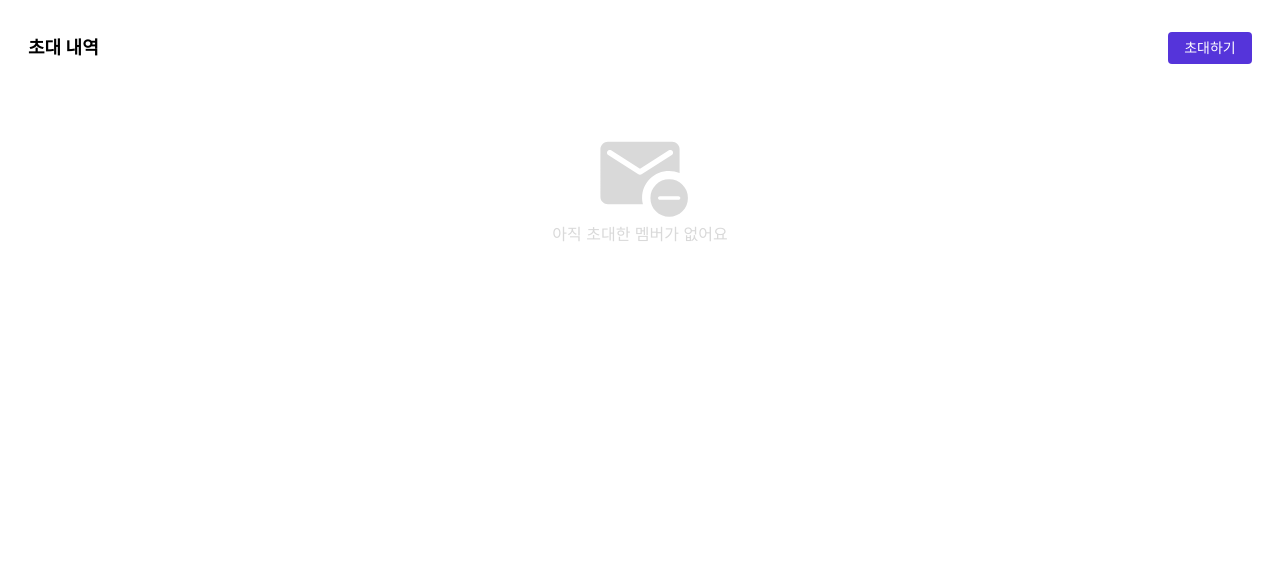
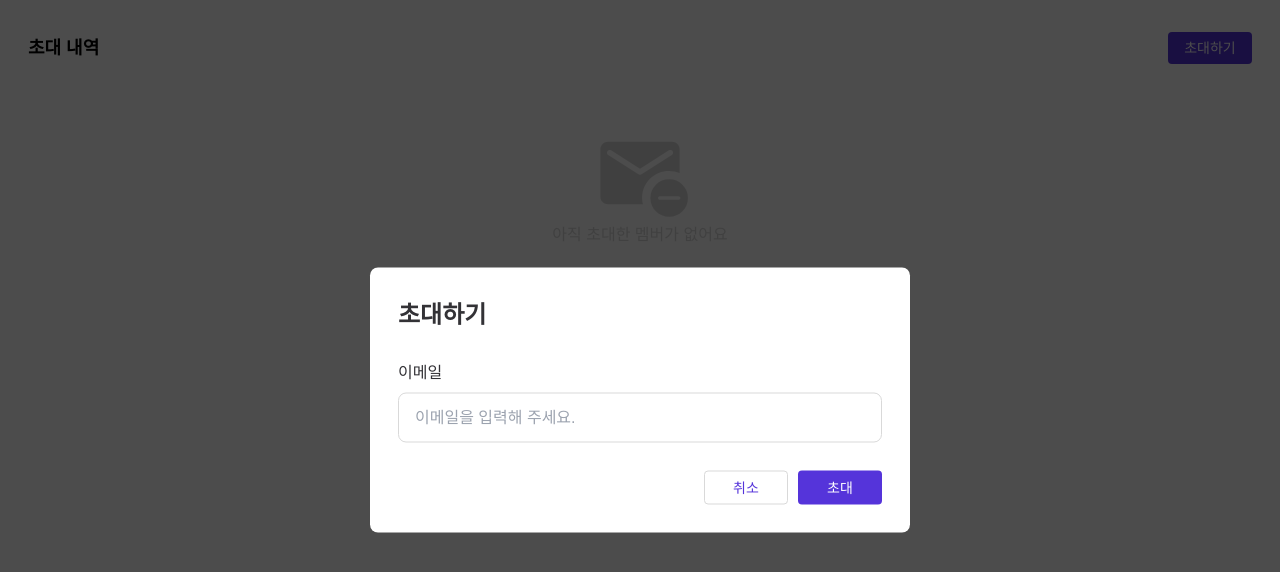
Before and after one commit to only-arrow-function/Taskify, a Next.js app: page /temporary-eansu in a window 1280 px wide. Both pictures are taken after a click on the button "초대하기". Shown: the top 572 px of the page. Built offline with nearby package versions, Linux system fonts and the light colour scheme.

Commit message:
feat [노은수] : 초대 테이블의 초대 모달 구현

```diff
--- a/apis/request.ts
+++ b/apis/request.ts
@@ -11,19 +11,6 @@ const headers = {
 };
 
 const requests = Object.freeze({
-  getInviteUsers: async (dashboardid: string, token: string | null) => {
-    if (!token) return;
-
-    try {
-      const { data } = await axios.get(`dashboards/${dashboardid}`, {
-        headers: { Authorization: 'Bearer ' + token },
-      });
-      return data;
-    } catch (error) {
-      console.error(ERROR_MESSAGE, error);
-    }
-  },
-
   login: async (email: string, password: string) => {
     try {
       const { data } = await axios.post('auth/login', { email, password });
@@ -89,6 +76,27 @@ const requests = Object.freeze({
     }
   },
 
+  getInviteUsers: async (dashboardid: string, token: string | null) => {
+    if (!token) return;
+
+    try {
+      const { data } = await axios.get(`dashboards/${dashboardid}`, {
+        headers: { Authorization: 'Bearer ' + token },
+      });
+      return data;
+    } catch (error) {
+      console.error(ERROR_MESSAGE, error);
+    }
+  },
+
+  inviteUserInDashboard: async (inviteUserEmail:string, dashboardid: string) => {
+    try {
+      const { data } = await axios.post(`dashboards/${dashboardid}/invitations`, inviteUserEmail, headers);
+      return data;
+    } catch (error) {
+      console.error(ERROR_MESSAGE, error);
+    }
+  },
   // 다른 API 요청도 여기에 추가 가능
 });
 
--- a/components/dashboard/list/dashboard-list.tsx
+++ b/components/dashboard/list/dashboard-list.tsx
@@ -13,7 +13,7 @@ const DashboardList = () => {
 
   const isToggle = useToggleStore((state) => state.isToggle);
   const handleOpenToggle = useToggleStore((state) => state.handleOpenToggle);
-
+  console.log(isToggle);
   const { totalPages, currentPage, sliceData, nextCurrentPage, prevCurrentPage } = usePagination<DashboardItem>(
     data!.dashboards,
   );
--- /dev/null
+++ b/components/dashboard/modal/Invite-modal.tsx
@@ -0,0 +1,51 @@
+import { ChangeEvent, useState } from "react";
+
+import { useRouter } from "next/router"
+
+import requests from "@/apis/request"
+
+import BasicButton from '@/components/buttons/basic-button';
+import InputField from '@/components/inputs/input-field';
+import ModalTitle from '@/components/modal/modal-title';
+import ModalWithDimmed from '@/components/modal/modal-with-dimmed';
+
+interface InviteModalType {
+  handleCloseModal: () => void;
+}
+
+const InviteModal = ({ handleCloseModal }: InviteModalType) => {
+  const router = useRouter();
+  const [input, setInput] = useState('');
+
+  const handleInputChange = (e:ChangeEvent<HTMLInputElement>) => {
+    e.preventDefault();
+    setInput(e.target.value);
+  }
+
+  const handleClickForInvite = async () => {
+    if (typeof router.query.id !== "string") return;
+
+    const result = await requests.inviteUserInDashboard(router.query.id, "test123@test.com ");
+    console.log(result);
+  }
+
+  return (
+    <ModalWithDimmed handleCloseModal={handleCloseModal}>
+      <ModalTitle>초대하기</ModalTitle>
+      <InputField
+        type="text"
+        label="이메일"
+        id="invite-user-in-dashboard"
+        placeholder="이메일을 입력해 주세요."
+        onChange={handleInputChange}
+        value={input}
+      />
+      <div className='flex flex-row gap-[10px] justify-end'>
+        <BasicButton purpose='negative' eventHandler={handleCloseModal}>취소</BasicButton>
+        <BasicButton purpose='positive' eventHandler={handleClickForInvite}>초대</BasicButton>
+      </div>
+    </ModalWithDimmed>
+  );
+};
+
+export default InviteModal;
--- a/components/modal/backdrop.tsx
+++ b/components/modal/backdrop.tsx
@@ -2,6 +2,7 @@ import { useToggleStore } from '@/store/toggle-store';
 
 const BackDrop = () => {
   const handleCloseToggle = useToggleStore((state) => state.handleCloseToggle);
+
   return <div className="z-20 fixed inset-0 bg-black/70" onClick={handleCloseToggle} />;
 };
 
--- /dev/null
+++ b/components/modal/dimmed.tsx
@@ -0,0 +1,9 @@
+interface DimmedType {
+  handleCloseModal: () => void;
+}
+
+const Dimmed = ({ handleCloseModal }: DimmedType) => {
+  return <div className="z-20 fixed inset-0 bg-black/70" onClick={handleCloseModal} />;
+};
+
+export default Dimmed;
--- /dev/null
+++ b/components/modal/modal-with-dimmed.tsx
@@ -0,0 +1,19 @@
+import { ReactNode } from 'react';
+import Dimmed from './dimmed';
+import ModalLayout from './modal-layout';
+
+interface ModalWithDimmedType {
+  children: ReactNode;
+  handleCloseModal: () => void;
+}
+
+const ModalWithDimmed = ({ children, handleCloseModal }: ModalWithDimmedType) => {
+  return (
+    <>
+      <Dimmed handleCloseModal={handleCloseModal} />
+      <ModalLayout>{children}</ModalLayout>
+    </>
+  );
+};
+
+export default ModalWithDimmed;
--- a/components/tables/invite-table.tsx
+++ b/components/tables/invite-table.tsx
@@ -1,29 +1,28 @@
+import { useState } from "react"
+
 import Image from "next/image"
-import { useRouter } from "next/router"
 
 import BasicButton from "../buttons/basic-button"
-import { useGetInviteUsers } from "@/hooks/swr/use-Invite-users"
+import InviteModal from "../dashboard/modal/Invite-modal"
+
+import { useHandleModal } from "@/hooks/use-handle-modal"
 
 import NoEmailIcon from "@/public/icon/no-email.svg"
 
 const InviteTable = () => {
-  const { route } = useRouter();
-  //const { id } = query;
-  console.log(route);
-
-  const { data }:any = useGetInviteUsers("0");
-  console.log(data);
+  const { isOpenModal, handleOpenModal, handleCloseModal } = useHandleModal();
 
   return (
     <div className="flex w-full h-[406px] px-[28px] py-[32px] flex-col gap-[3.7rem] rounded-md bg-white">
       <div className="flex items-center justify-between">
-        <span className="text-center font-[Pretendard] text-lg font-bold">초대 내역</span>
-        <BasicButton purpose='positive'>초대하기</BasicButton>
+        <span className="text-center text-lg font-bold">초대 내역</span>
+        <BasicButton purpose='positive' eventHandler={handleOpenModal}>초대하기</BasicButton>
       </div>
       <ul className="flex flex-col items-center justify-center">
         <Image src={NoEmailIcon} alt="빈 이메일" />
         <span className="text-grayscale-40">아직 초대한 멤버가 없어요</span>
       </ul>
+      {isOpenModal && <InviteModal handleCloseModal={handleCloseModal}/>}
     </div>
   )
 }
--- /dev/null
+++ b/hooks/use-handle-modal.ts
@@ -0,0 +1,38 @@
+import { useState, useRef, useEffect } from "react"
+
+export const useHandleModal = () => {
+  const [isOpenModal, setIsOpenModal] = useState(false);
+
+  const handleOpenModal = () => {
+    setIsOpenModal(true);
+  }
+
+  const handleCloseModal = () => {
+    setIsOpenModal(false);
+  }
+
+  return { isOpenModal, handleOpenModal, handleCloseModal };
+}
+
+export const useHandleModalOutside = (onClickInside: () => void, onClickOutside : () => void) => {
+  const ref = useRef(null);
+
+  useEffect(() => {
+    const handleClickOutside = (event) => {
+      if (ref.current && !ref.current.contains(event.target)) {
+        onClickOutside && onClickOutside();
+      } else {
+        onClickInside && onClickInside();
+      }
+    };
+
+    document.addEventListener('click', handleClickOutside, true);
+
+    return () => {
+      document.removeEventListener('click', handleClickOutside, true);
+    };
+
+  }, [ onClickOutside ]);
+
+  return ref;
+}
--- a/store/dashboard/new-dashboard-modal-slice.ts
+++ b/store/dashboard/new-dashboard-modal-slice.ts
@@ -13,7 +13,7 @@ export interface NewDashboardModalState {
 export const newDashboardModalSlice: StateCreator<NewDashboardModalState> = (set) => ({
   title: '',
   color: '#7AC555',
-  resetTitle: () => set(() => ({ title: ''})),
+  resetTitle: () => set(() => ({ title: '' })),
   handleInputChange: (event) => set(() => ({ title: event.target.value })),
   handleColorChange: (color: DashboardColors) => set(() => ({ color })),
 });
```
